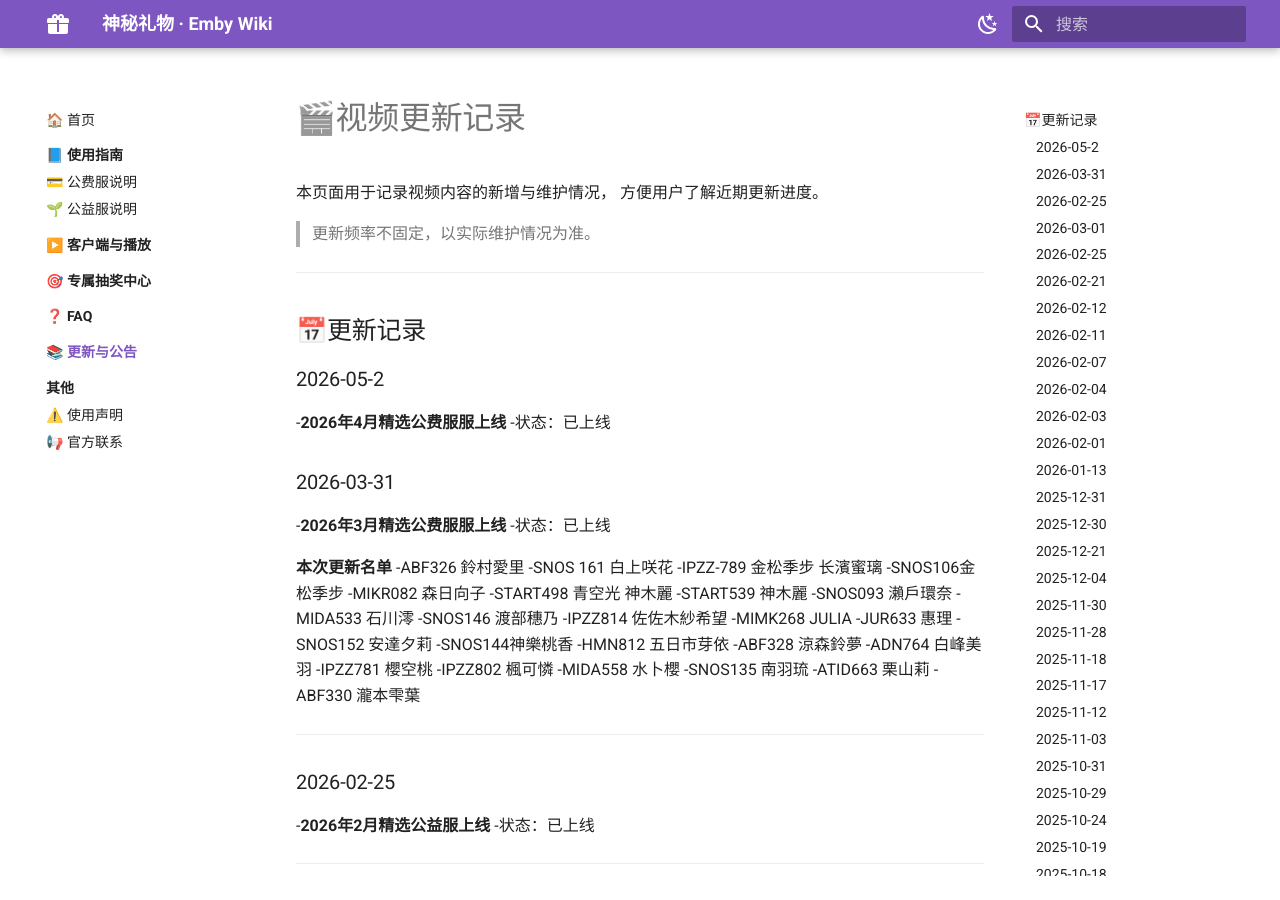
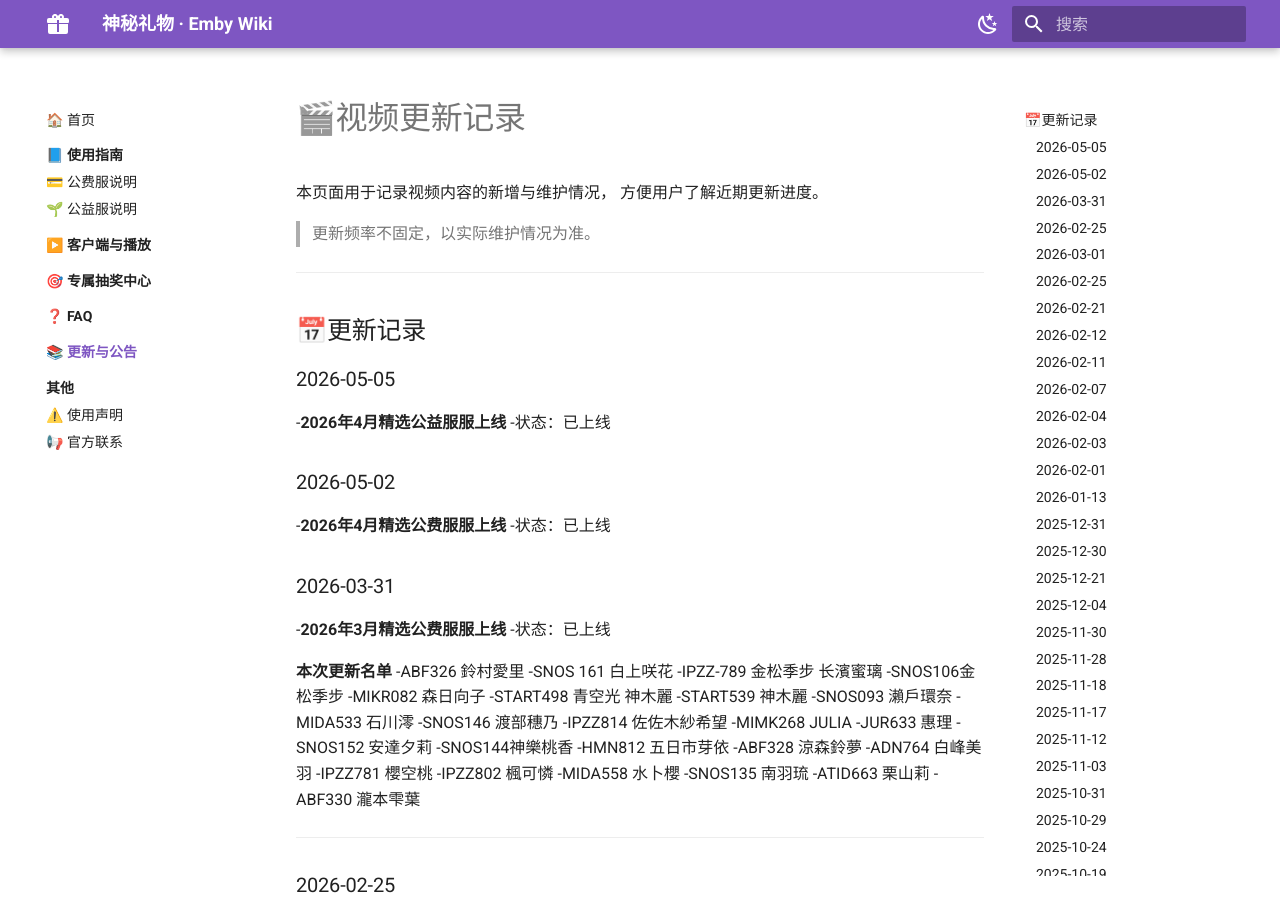
Before and after one commit to Netflixxp/wiki, an MkDocs documentation site: the page built from docs/update/index.md, in a window 1280 px wide and 900 px high. Built offline with MkDocs 1.6.1 and Material for MkDocs 9.7.7, drawn with Linux system fonts in a browser that asks for light colours.

Commit message:
更新4月

```diff
--- a/docs/update/index.md
+++ b/docs/update/index.md
@@ -9,7 +9,11 @@
 
 ##📅更新记录
 
-###2026-05-2
+###2026-05-05
+-**2026年4月精选公益服服上线**
+-状态：已上线
+
+###2026-05-02
 -**2026年4月精选公费服服上线**
 -状态：已上线
 
```
